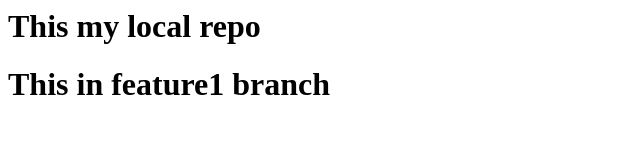
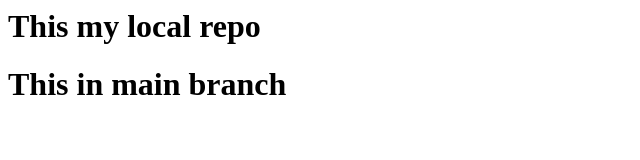
Before and after one commit to adarsh1708/local, a plain HTML site: page index.html in a window 1280 px wide. Shown: the whole page, without its empty margins (0-640 px from the left). Drawn offline with Linux system fonts and the light colour scheme.

Commit message:
Adding branch name

```diff
--- a/index.html
+++ b/index.html
@@ -1,2 +1,2 @@
 <h1>This my local repo</h1>
-<h1>This in feature1 branch</h1>
+<h1>This in main branch</h1>
```
